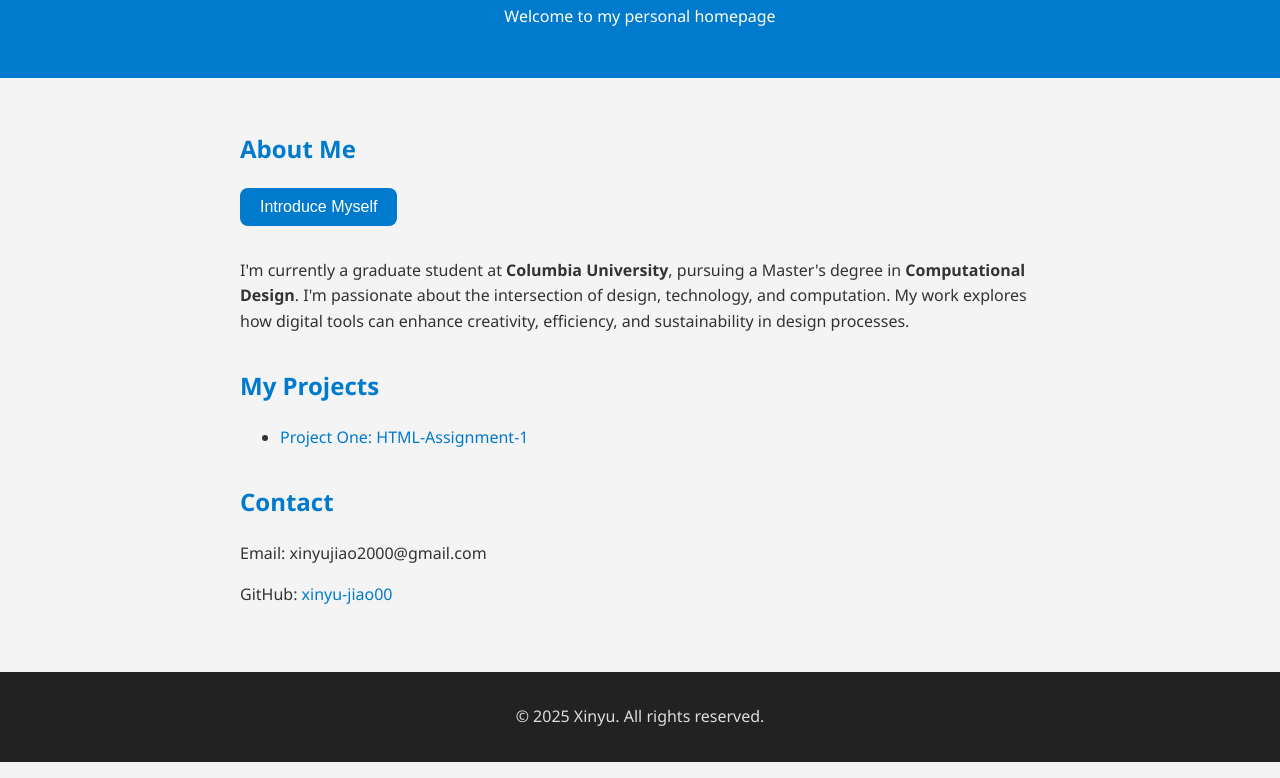
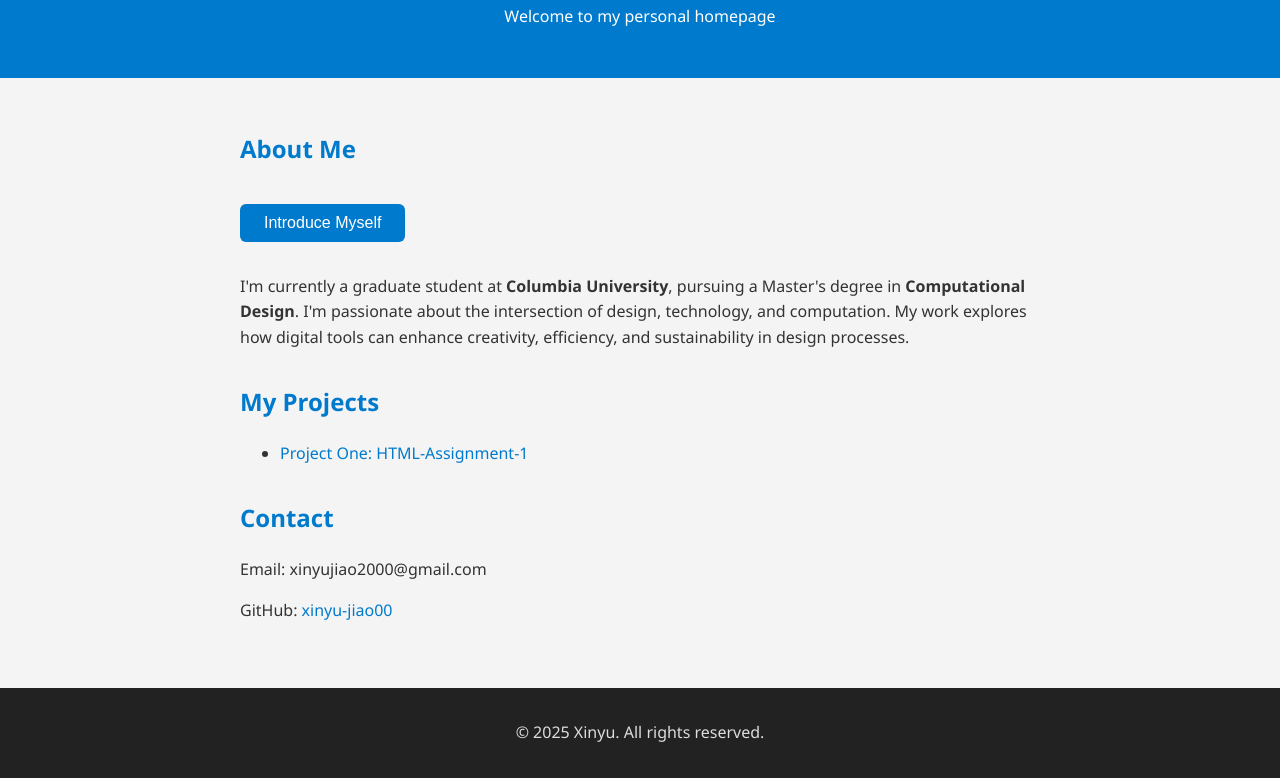
Before and after one commit to xinyu-jiao00/HTML-Assignment-1, a plain HTML site: page index.html in a window 1280 px wide. Shown: the part 122-900 px from the top of the page. Drawn offline with Linux system fonts and the light colour scheme.

Commit message:
Update style.css
change button style

```diff
--- a/style.css
+++ b/style.css
@@ -52,17 +52,20 @@ footer {
   padding: 1rem;
 }
 
-/* Button styling for the introduction section */
+/* Button styling: clean, modern, matches header and links */
 button {
-  background-color: #007acc;
-  color: white;
-  padding: 10px 20px;
-  font-size: 16px;
-  border: none;
-  border-radius: 8px;
-  cursor: pointer;
+  background-color: #007acc;       /* Same blue as header and links */
+  color: white;                    /* White text for contrast */
+  padding: 10px 24px;              /* Comfortable size */
+  font-size: 16px;                 /* Readable text */
+  border: none;                    /* No border */
+  border-radius: 6px;              /* Slightly rounded corners for modern feel */
+  cursor: pointer;                 /* Pointer cursor on hover */
+  transition: background-color 0.3s ease; /* Smooth color change on hover */
+  margin-top: 1rem;                /* Spacing above if needed */
 }
 
+/* On hover: darker shade of blue */
 button:hover {
   background-color: #005f99;
 }
```
